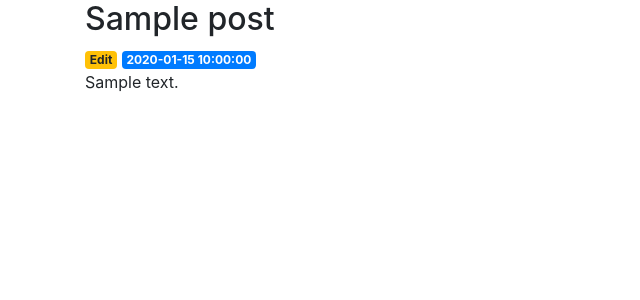
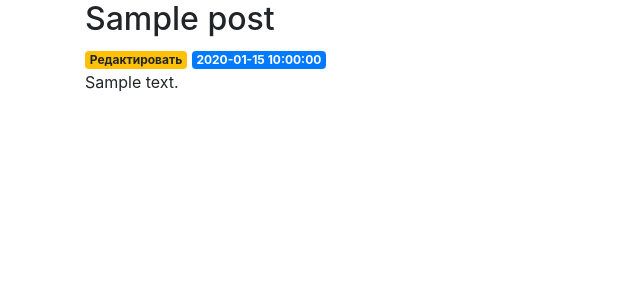
Before and after one commit to monk0ne/flaskblog, a Flask app: page /1 in a window 1280 px wide. Shown: the part 56-356 px from the top of the page, without its empty margins (0-640 px from the left). Run offline with Flask 2, Linux system fonts and the light colour scheme; tables that the repository leaves empty hold one stand-in row (values such as "Sample post"); some libraries are stand-ins or nearby versions.

Commit message:
Update post.html

```diff
--- a/templates/post.html
+++ b/templates/post.html
@@ -3,7 +3,7 @@
 {% block content %}
     <h2>{% block title %} {{ post['title'] }} {% endblock %}</h2>
     <a href="{{ url_for('edit', id=post['id']) }}">
-            <span class="badge badge-warning">Edit</span>
+            <span class="badge badge-warning">Редактировать</span>
         </a>
     <span class="badge badge-primary">{{ post['created'] }}</span>
     <p>{{ post['content'] }}</p>
```
